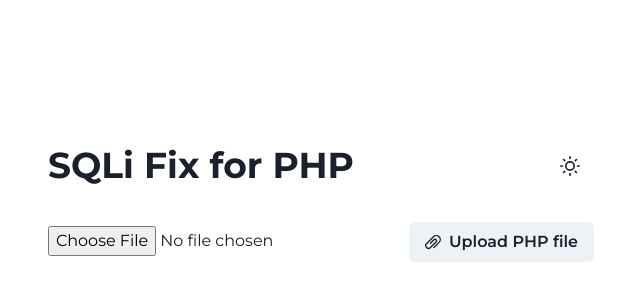
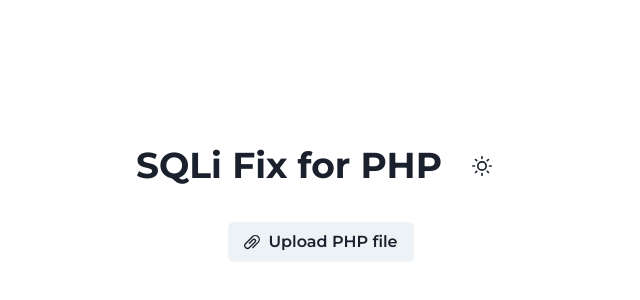
Before and after one commit to 1407arjun/sqli-fix, a Next.js app: page / in a window 1280 px wide. Shown: the part 198-498 px from the top of the page, without its empty margins (319-959 px from the left). Built offline with nearby package versions, Linux system fonts and the light colour scheme.

Commit message:
Display results in UI

```diff
--- /dev/null
+++ b/src/components/Display.tsx
@@ -0,0 +1,22 @@
+import { Heading, VStack, Text } from "@chakra-ui/react"
+
+const Display = ({ heading, text }: { heading: string; text: string }) => {
+    return (
+        <VStack
+            p={4}
+            borderWidth={1}
+            borderColor="gray"
+            rounded="md"
+            spacing={4}
+            align="start">
+            <Heading size="lg">{heading}:</Heading>
+            <VStack align="start">
+                {text.split("\r\n").map((a) => {
+                    return <Text key={a}>{a}</Text>
+                })}
+            </VStack>
+        </VStack>
+    )
+}
+
+export default Display
--- a/src/components/UploadButton.tsx
+++ b/src/components/UploadButton.tsx
@@ -1,9 +1,13 @@
 import { AttachmentIcon } from "@chakra-ui/icons"
-import { Box, Button, Textarea } from "@chakra-ui/react"
-import { FormEvent, useState } from "react"
+import { Box, Button } from "@chakra-ui/react"
+import { Dispatch, FormEvent, SetStateAction, useRef } from "react"
 
-const UploadButton = () => {
-    const [file, setFile] = useState("")
+const UploadButton = ({
+    setFile
+}: {
+    setFile: Dispatch<SetStateAction<string>>
+}) => {
+    let fileRef = useRef<HTMLInputElement>()
 
     const readFile = (event: FormEvent<HTMLInputElement>) => {
         const fileReader = new FileReader()
@@ -19,21 +23,21 @@ const UploadButton = () => {
 
     return (
         <Box alignSelf="center">
-            <form method="POST" action="/api/upload">
-                <Textarea
-                    name="file"
-                    value={file}
-                    style={{ display: "none" }}
-                />
-                <input
-                    type="file"
-                    accept=".php"
-                    name="upload"
-                    onChange={readFile}></input>
-                <Button type="submit" leftIcon={<AttachmentIcon />}>
-                    Upload PHP file
-                </Button>
-            </form>
+            <input
+                //@ts-ignore
+                ref={fileRef}
+                type="file"
+                accept=".php"
+                onChange={readFile}
+                style={{ display: "none" }}></input>
+            <Button
+                type="submit"
+                onClick={() => {
+                    fileRef.current!.click()
+                }}
+                leftIcon={<AttachmentIcon />}>
+                Upload PHP file
+            </Button>
         </Box>
     )
 }
--- a/src/pages/index.tsx
+++ b/src/pages/index.tsx
@@ -1,20 +1,71 @@
-import { Center, Heading, VStack, HStack, Spacer } from "@chakra-ui/react"
+import {
+    Center,
+    Heading,
+    VStack,
+    HStack,
+    Spacer,
+    Box,
+    Text,
+    Grid,
+    Divider
+} from "@chakra-ui/react"
 import type { NextPage } from "next"
+import { useEffect, useState } from "react"
 import ColorToggle from "../components/ColorToggle"
+import Display from "../components/Display"
 import Head from "../components/Head"
 import UploadButton from "../components/UploadButton"
+import Fix from "../types/fix"
+import getFix from "../utils/getFix"
+import getQueries from "../utils/getQueries"
+import getQueryVars from "../utils/getQueryVars"
 
 const Home: NextPage = () => {
+    const [file, setFile] = useState("")
+    const [fixes, setFixes] = useState<Fix[]>([])
+
+    useEffect(() => {
+        console.log(1)
+        const split: string[] = file.split(";")
+
+        // Getting the queries from the file
+        const queries = getQueries(split)
+
+        const newFixes: Fix[] = []
+        for (const q of queries) {
+            // Getting variables used in the query
+            const queryVars = getQueryVars(q)
+
+            // Getting corrected query
+            newFixes.push(getFix(split, q, queryVars))
+        }
+        console.log(newFixes)
+        setFixes(newFixes)
+    }, [file])
+
     return (
         <Center minH="100vh">
-            <VStack p={8} spacing={8}>
+            <VStack p={8} spacing={8} w={file === "" ? "inherit" : "100%"}>
                 <Head />
                 <HStack justifyContent="center" alignItems="center" w="100%">
                     <Heading>SQLi Fix for PHP</Heading>
                     <Spacer />
+                    {file !== "" && <UploadButton setFile={setFile} />}
                     <ColorToggle />
                 </HStack>
-                <UploadButton />
+                {file === "" && <UploadButton setFile={setFile} />}
+                {fixes.map((f, i) => {
+                    return (
+                        <VStack key={f.before} spacing={4}>
+                            <Heading size="lg">SQLi {i + 1}</Heading>
+                            <Grid gap={4} templateColumns="repeat(2, 1fr)">
+                                <Display heading="Before" text={f.before} />
+                                <Display heading="After" text={f.after} />
+                            </Grid>
+                            <Divider borderColor="gray" rounded="md" />
+                        </VStack>
+                    )
+                })}
             </VStack>
         </Center>
     )
--- /dev/null
+++ b/src/types/fix.ts
@@ -0,0 +1,3 @@
+type Fix = { before: string; after: string }
+
+export default Fix
--- a/src/utils/getFix.ts
+++ b/src/utils/getFix.ts
@@ -1,11 +1,8 @@
+import Fix from "../types/fix"
 import Query from "../types/query"
 import QueryVar from "../types/query-var"
 
-const getFix = (
-    split: string[],
-    q: Query,
-    vars: QueryVar[]
-): { before: string; after: string } => {
+const getFix = (split: string[], q: Query, vars: QueryVar[]): Fix => {
     const { query, start, end } = q
     console.log(start, end)
     const before = split.slice(start, end + 1).join(";") + ";"
@@ -51,7 +48,7 @@ const getFix = (
         vars.map((v) => v.var).join(", ") +
         ");"
 
-    const after = ps + "\r\n" + stmt + "\r\n" + bind
+    const after = ps + "\r\n" + stmt + "\r\n" + bind + "\r\n$stmt->execute();"
 
     return {
         before,
```
Also changed, not shown: src/pages/api/upload.ts (deleted, +0 -26 lines).
